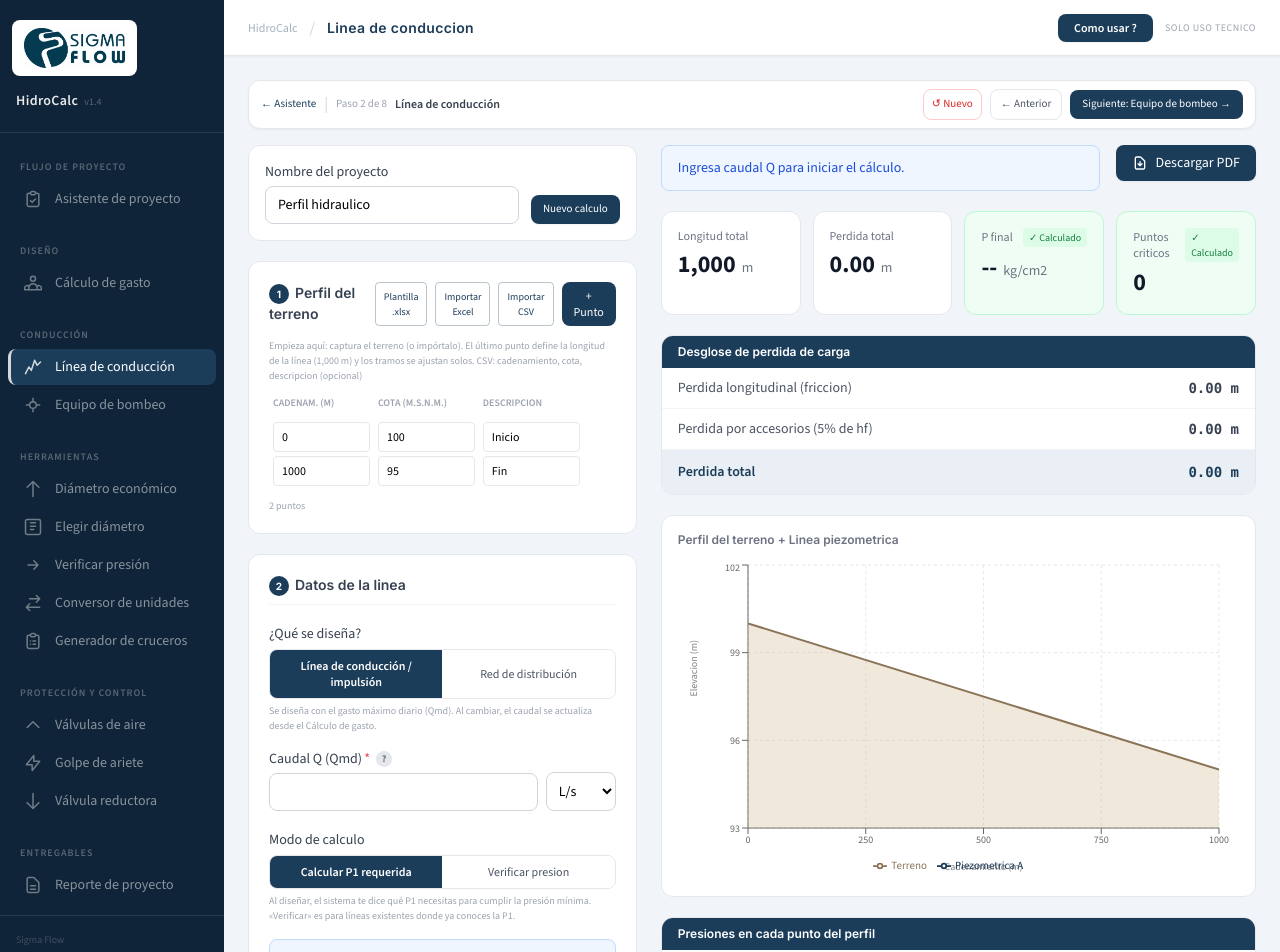
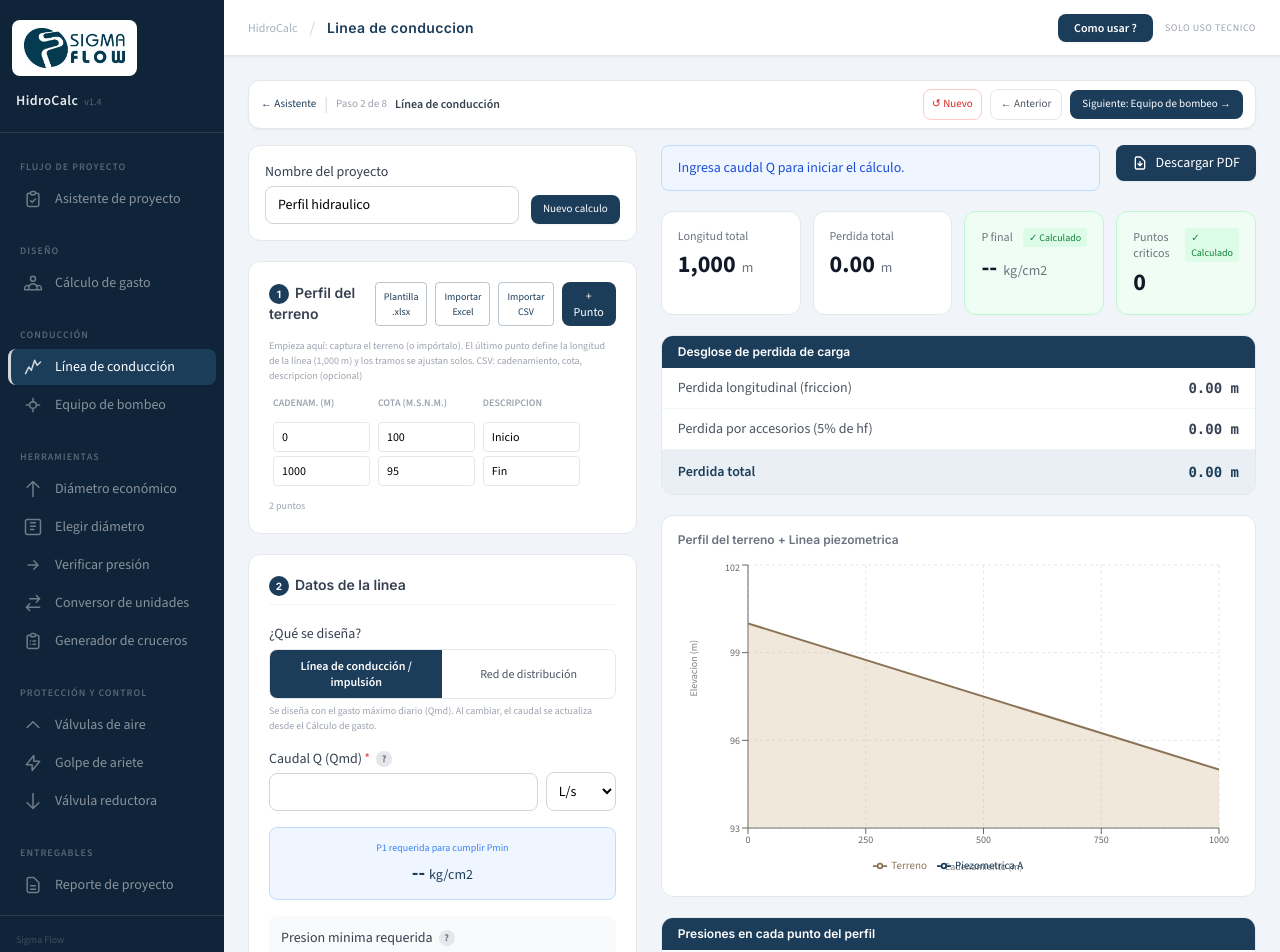
Before and after one commit to simexco/hidrocalc, a Next.js app: page /perfil in a window 1280 px wide. Shown: the top 952 px of the page. Built offline with nearby package versions, Linux system fonts and the light colour scheme.

Commit message:
Perfil: quitar el toggle Verificar presion - siempre calcula la P1 requerida (verificar lineas existentes vive en la herramienta Verificar presion)

```diff
--- a/src/app/(modules)/perfil/page.tsx
+++ b/src/app/(modules)/perfil/page.tsx
@@ -33,8 +33,9 @@ export default function PerfilPage() {
     { id: uuid(), distFrom: 0, distTo: 1000, DN_mm: 150, C: MATERIALS[0].c, materialName: MATERIALS[0].name, pipeClass: "RD 26", PN_bar: 11.0 },
   ]);
   const [results, setResults] = useState<ProfileResults | null>(null);
-  // Default: calcular la P1 requerida (al diseñar no conoces P1; "verificar" es para líneas existentes)
-  const [calcMode, setCalcMode] = useState<'verificar' | 'calcularP1'>('calcularP1');
+  // El módulo siempre calcula la P1 requerida (para verificar líneas existentes está la
+  // herramienta "Verificar presión"). Se conserva la variable para no tocar el motor de cálculo.
+  const [calcMode] = useState<'verificar' | 'calcularP1'>('calcularP1');
   const [tipoLinea, setTipoLinea] = useState<'conduccion' | 'distribucion'>('conduccion');
 
   // Cambiar el tipo de línea trae el caudal correcto del proyecto (Qmd o Qmh = Qmd × CVh)
@@ -75,17 +76,14 @@ export default function PerfilPage() {
       if (saved.Pmin != null) setPmin(saved.Pmin);
       if (saved.vertices?.length >= 2) setVertices(saved.vertices);
       if (saved.tramos?.length >= 1) setTramos(saved.tramos);
-      // El modo se conserva al navegar, pero el default nuevo es "Calcular P1":
-      // solo se restaura la clave V2 (ignora la vieja) para migrar a todos al estándar
-      if (saved.calcModeV2) setCalcMode(saved.calcModeV2);
       if (saved.tipoLinea) setTipoLinea(saved.tipoLinea);
     }
   }, []);
 
   useEffect(() => {
-    const t = setTimeout(() => saveFormState("perfil", { projectName, rawQ, flowUnit, P1, Pmin, vertices, tramos, calcModeV2: calcMode, tipoLinea }), 1000);
+    const t = setTimeout(() => saveFormState("perfil", { projectName, rawQ, flowUnit, P1, Pmin, vertices, tramos, tipoLinea }), 1000);
     return () => clearTimeout(t);
-  }, [projectName, rawQ, flowUnit, P1, Pmin, vertices, tramos, calcMode, tipoLinea]);
+  }, [projectName, rawQ, flowUnit, P1, Pmin, vertices, tramos, tipoLinea]);
 
   // Flujo de proyecto: prefill del Q desde el proyecto si no hay dato guardado
   useEffect(() => {
@@ -166,7 +164,6 @@ export default function PerfilPage() {
     setTramos([
       { id: uuid(), distFrom: 0, distTo: 1000, DN_mm: 150, C: MATERIALS[0].c, materialName: MATERIALS[0].name, pipeClass: "RD 26", PN_bar: 11.0 },
     ]);
-    setCalcMode('verificar');
     setComputedP1(null);
     setShowScenarioB(false);
     setTramosB([{ id: uuid(), distFrom: 0, distTo: 1000, DN_mm: 150, C: MATERIALS[0].c, materialName: MATERIALS[0].name, pipeClass: "RD 26", PN_bar: 11.0 }]);
@@ -504,25 +501,7 @@ export default function PerfilPage() {
                 <option value="m³/h">m3/h</option>
               </select>
             </div>
-            {/* Mode toggle */}
-            <div className="space-y-1">
-              <label className="text-sm font-medium text-gray-700 dark:text-gray-300">Modo de calculo</label>
-              <div className="flex rounded-lg border border-gray-200 dark:border-gray-600 overflow-hidden">
-                <button
-                  onClick={() => setCalcMode('calcularP1')}
-                  className={`flex-1 text-xs py-2 px-3 transition-colors ${calcMode === 'calcularP1' ? 'bg-[#1C3D5A] text-white font-semibold' : 'bg-white dark:bg-gray-800 text-gray-600 dark:text-gray-300 hover:bg-gray-50 dark:hover:bg-gray-700'}`}
-                >
-                  Calcular P1 requerida
-                </button>
-                <button
-                  onClick={() => setCalcMode('verificar')}
-                  className={`flex-1 text-xs py-2 px-3 transition-colors ${calcMode === 'verificar' ? 'bg-[#1C3D5A] text-white font-semibold' : 'bg-white dark:bg-gray-800 text-gray-600 dark:text-gray-300 hover:bg-gray-50 dark:hover:bg-gray-700'}`}
-                >
-                  Verificar presion
-                </button>
-              </div>
-              <p className="text-[10px] text-gray-400">Al diseñar, el sistema te dice qué P1 necesitas para cumplir la presión mínima. «Verificar» es para líneas existentes donde ya conoces la P1.</p>
-            </div>
+            {/* El módulo siempre calcula la P1 requerida; para líneas existentes está la herramienta "Verificar presión" */}
             {calcMode === 'verificar' ? (
               <InputField label="Presion de entrada P1" value={P1} onChange={(v) => setP1(v === "" ? null : parseFloat(v))} unit="kg/cm2" required tooltip="Presion disponible al inicio de la linea" />
             ) : (
```
